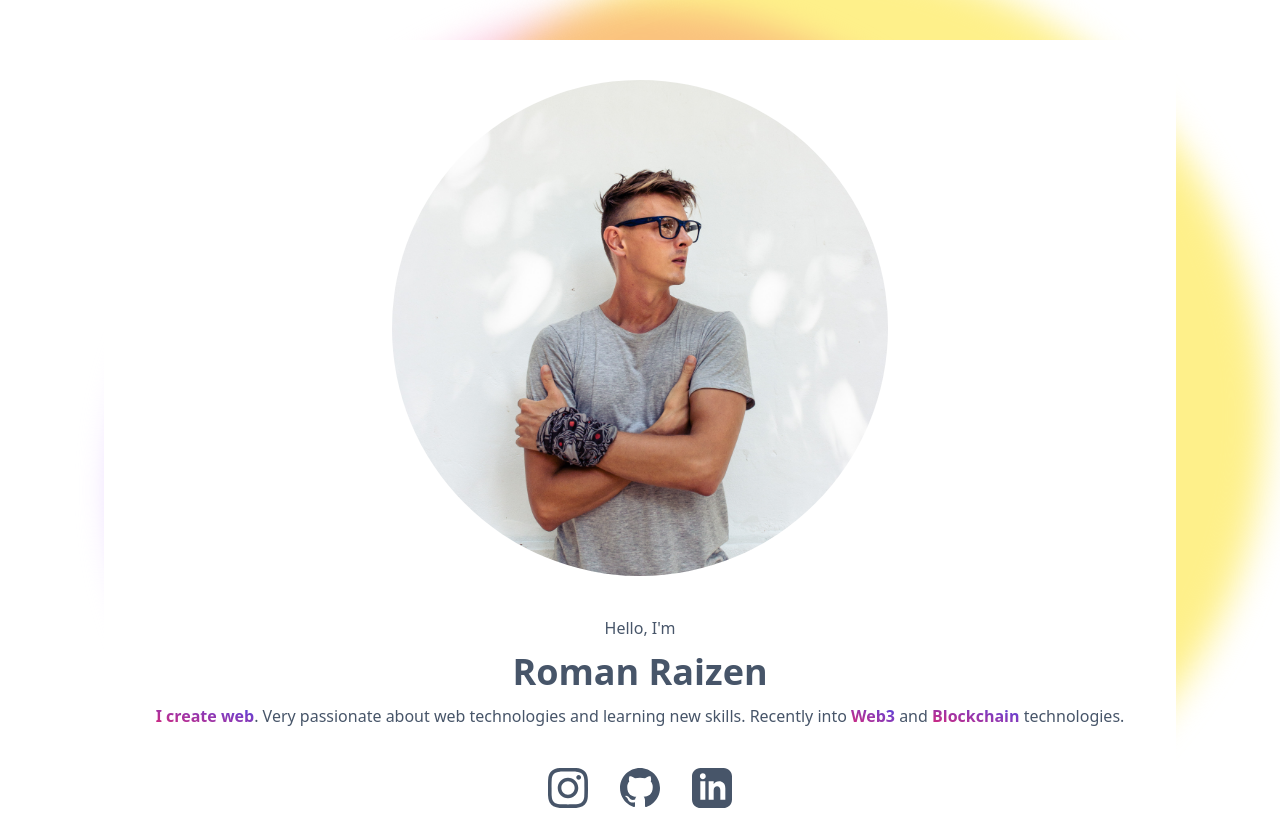
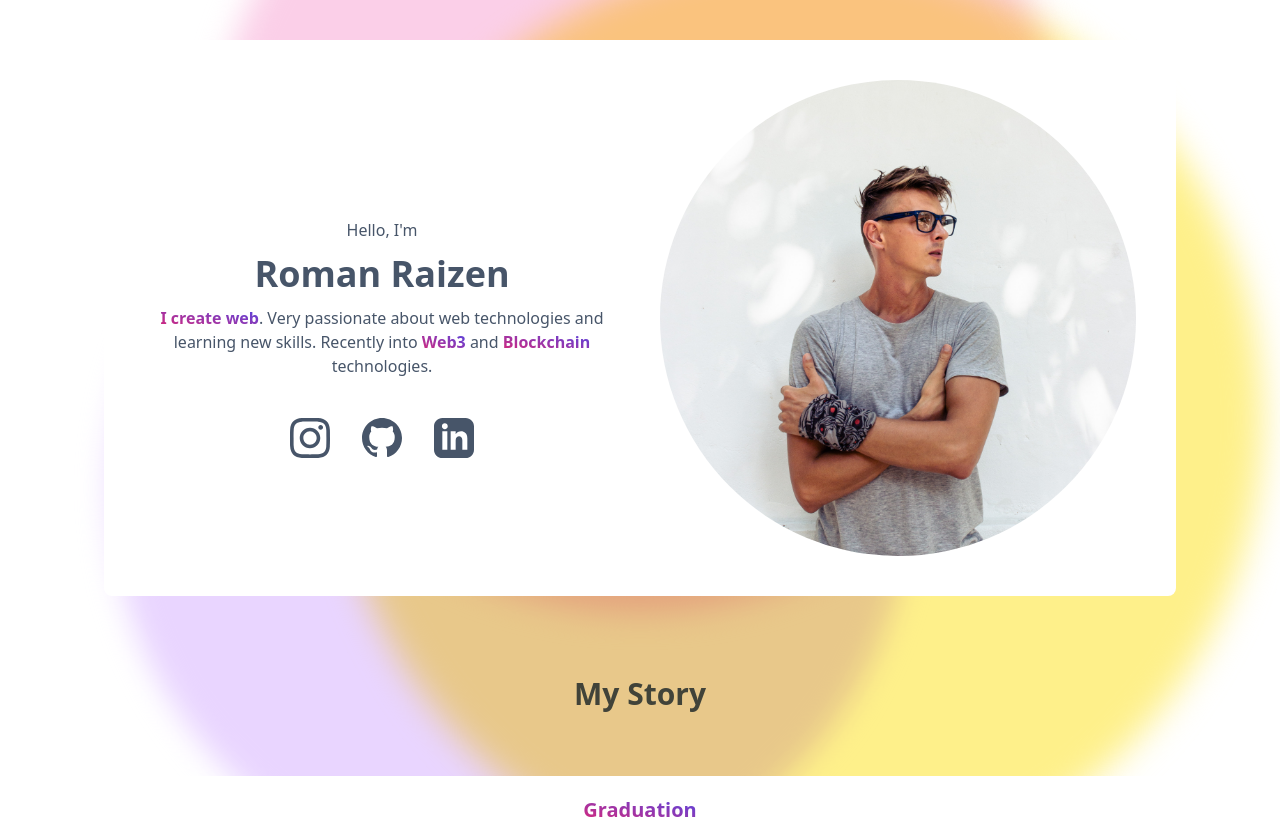
Before and after one commit to roman-raizen/rizn.me, a Next.js app: page / in a window 1280 px wide. Shown: the top 819 px of the page. Built offline with nearby package versions, Linux system fonts and the light colour scheme.

Commit message:
Responsive Hello panel

```diff
--- a/scenes/Home/components/Hello.js
+++ b/scenes/Home/components/Hello.js
@@ -10,8 +10,9 @@ const Hello = () => {
   return (
     <Section>
       <Blobs>
-        <div className="flex flex-col-reverse p-10 bg-white rounded-lg">
-          <div className="text-center">
+        <div className="flex flex-col-reverse p-10 bg-white rounded-lg lg:flex-row content-center">
+          <div className="text-center lg:w-1/2 mr-10 mt-10 justify-center flex-col flex">
+            <div>
               <div className="text">Hello, I'm</div>
               <h1 className="text-4xl font-bold my-3">Roman Raizen</h1>
               <div className="text">
@@ -27,8 +28,9 @@ const Hello = () => {
                 <LinkedInIcon className="mx-4 w-10 h-10 fill-slate-600" />
               </div>
             </div>
-          <div className="flex justify-center mb-10">
-            <img className="rounded-full w-1/2" alt="Roman Raizen" src='/me.jpg' />
+          </div>
+          <div className="flex justify-center xs:mb-10 lg:w-1/2">
+            <img className="rounded-full w-1/2 lg:w-full" alt="Roman Raizen" src='/me.jpg' />
           </div>
         </div>
       </Blobs>
```
Lines whose indentation alone changed are shown as unchanged.
